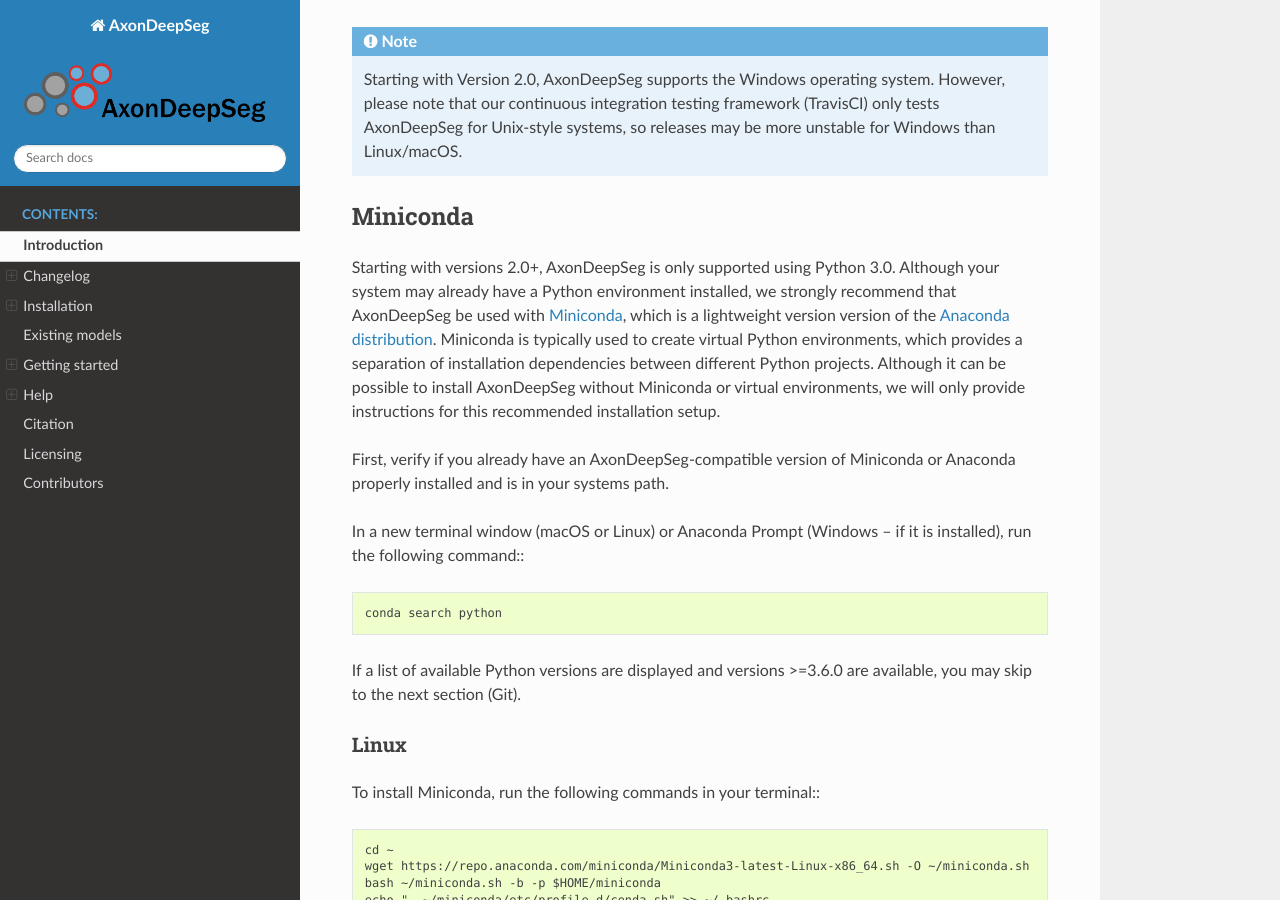
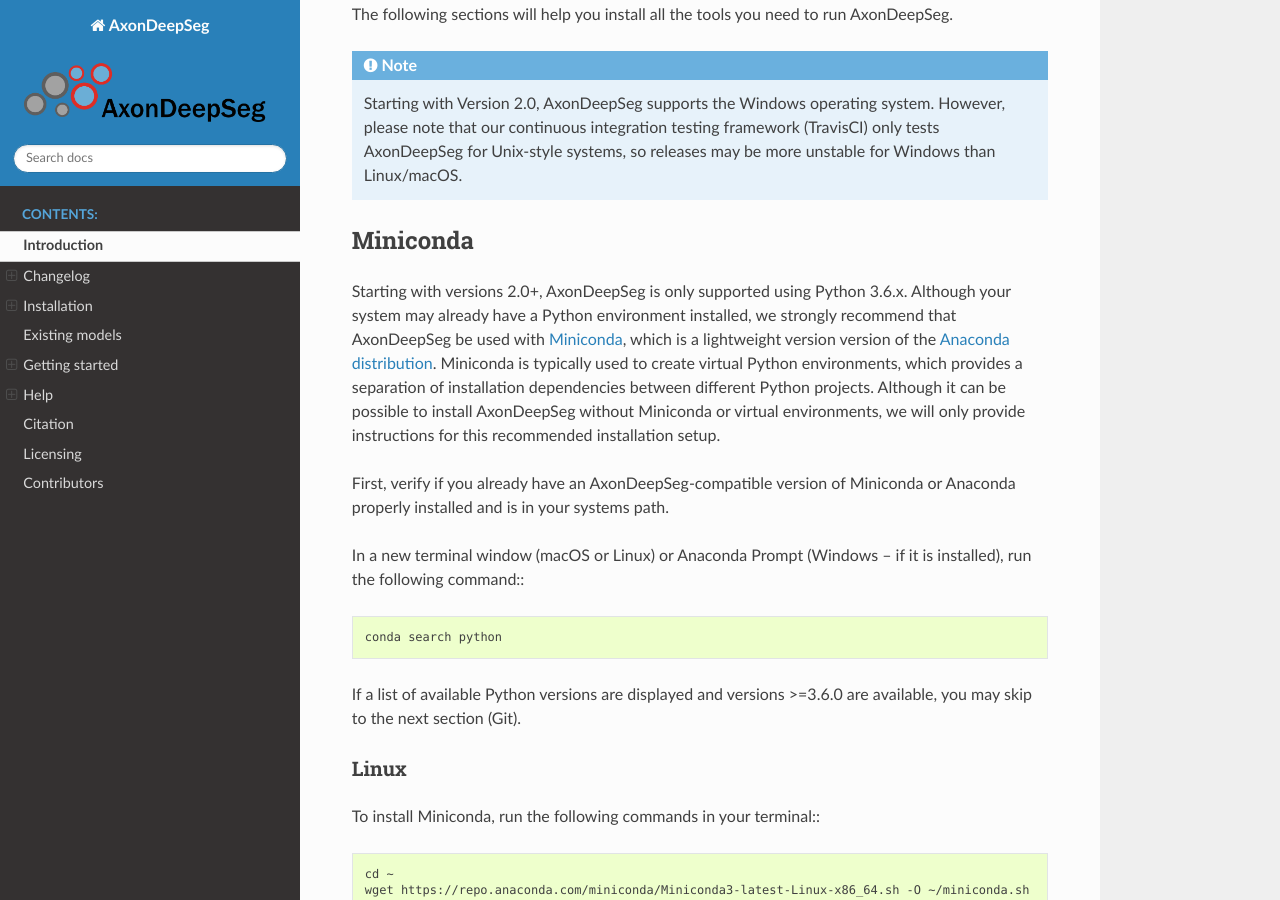
Before and after one commit to axondeepseg/axondeepseg, a Sphinx documentation site: the page built from docs/source/documentation.rst, in a window 1280 px wide and 900 px high, scrolled down 2431 px. Built offline with Sphinx 7.4.7 and the Read the Docs theme 2.0.0, drawn with Linux system fonts in a browser that asks for light colours; some of the changed text lies outside the part shown.

Commit message:
Update changelogs and documentation

```diff
--- a/docs/source/documentation.rst
+++ b/docs/source/documentation.rst
@@ -13,13 +13,14 @@
 
 **Changed:**
 
-- Shifted AxonDeepSeg from TensorFlow to Keras framework.
-- Upgraded CUDA to 10.0 and tensorflow to 1.13.1.
 - Resolve image rescale warnings
 - Handle exception for images smaller than minimum patch size after resizing
 - Revert tensorflow requirekment to 1.3.0 and remove tifffile requirement
 - Remove `matplotlib.pyplot` from source code and refactor to full OO plotting
 - Standardize path management to `pathlib` library
+- Shifted AxonDeepSeg from TensorFlow to Keras framework.
+- Upgraded CUDA to 10.0 and tensorflow to 1.13.1.
+- Require Python 3.6.x version at installation
 
 
 Version [2.1] - 2018-09-25
@@ -105,7 +106,7 @@
 
 Miniconda
 -------------------------------------------------------------------------------
-Starting with versions 2.0+, AxonDeepSeg is only supported using Python 3.0. Although your system may already have
+Starting with versions 2.0+, AxonDeepSeg is only supported using Python 3.6.x. Although your system may already have
 a Python environment installed, we strongly recommend that AxonDeepSeg be used with `Miniconda <https://conda.io/docs/glossary.html#miniconda-glossary>`_, which is a lightweight version
 version of the `Anaconda distribution <https://www.anaconda.com/distribution/>`_. Miniconda is typically used to create
 virtual Python environments, which provides a separation of installation dependencies between different Python projects. Although
```
